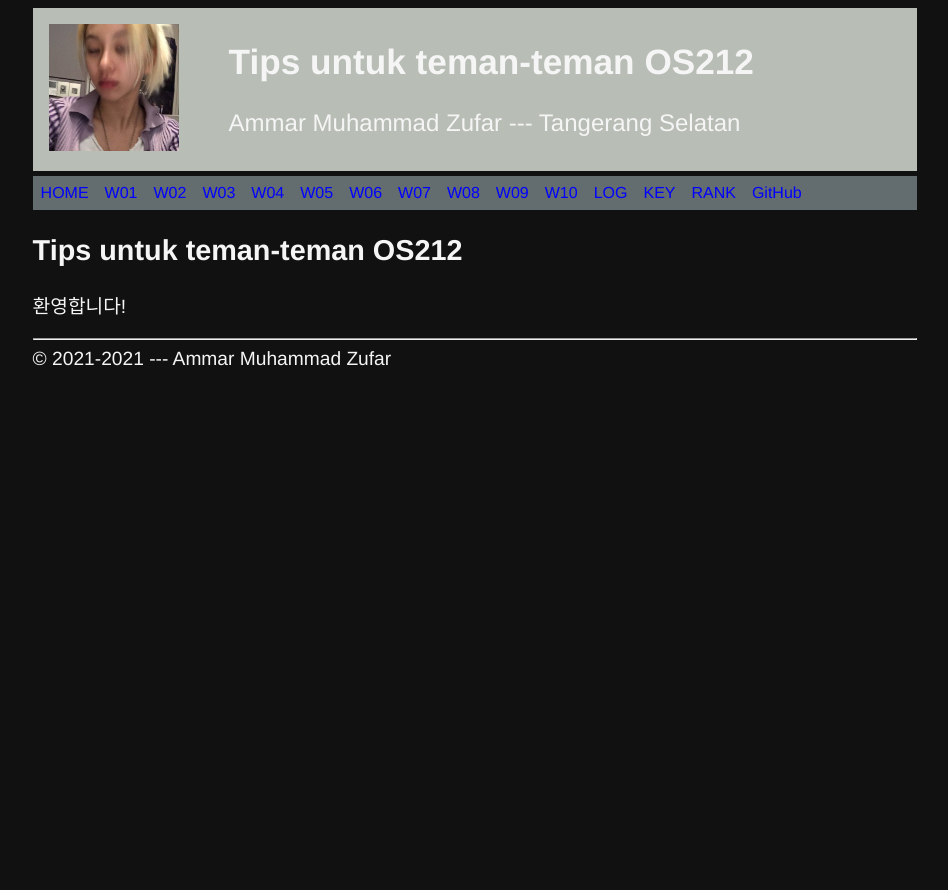
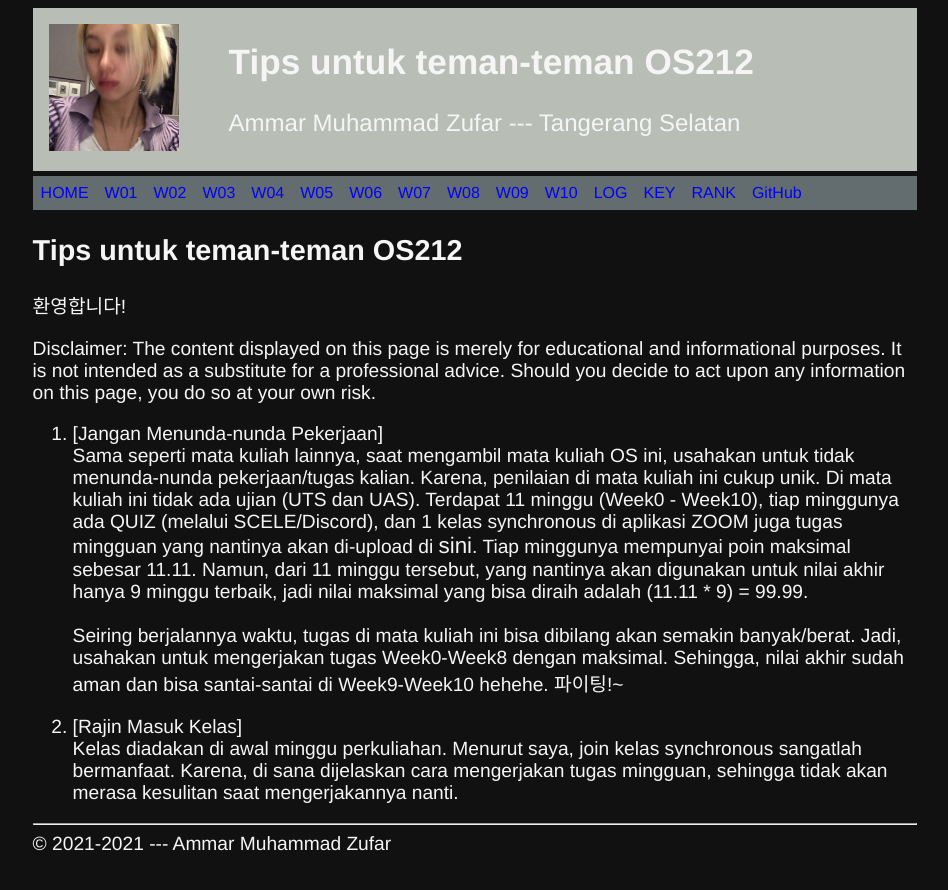
Before and after one commit to amzufar/os211, a Jekyll site: the page built from w10.md, in a window 1280 px wide. Shown: the top 890 px of the page, without its empty margins (165-1113 px from the left). Built offline with Jekyll 4.4.1, drawn with Linux system fonts in a browser that asks for light colours; our own code applies the rules of GitHub Pages for plain Markdown files.

Commit message:
modified: w10.md mylog.txt

```diff
--- a/TXT/mylog.txt
+++ b/TXT/mylog.txt
@@ -61,3 +61,6 @@ ZCZC W09 30 L23 Discord: Pop Quiz
 ZCZC W10 30 L01 SCELE related: Pop Quiz
 ZCZC W10 30 L11 Assignment #1: Reading chapter 12
 ZCZC W10 60 L12 Assignment #2: review top 10
+ZCZC W10 60 L13 Assignment #3: creating TTLoTW
+ZCZC W10 600 L14 Assignment #4: LFS Chapter 8
+ZCZC W10 50 L99 QUIZ
--- a/w10.md
+++ b/w10.md
@@ -6,3 +6,12 @@ permalink: /W10/
 # Tips untuk teman-teman OS212
 
 환영합니다!
+
+Disclaimer: The content displayed on this page is merely for educational and informational purposes. It is not intended as a substitute for a professional advice. Should you decide to act upon any information on this page, you do so at your own risk.
+
+1. [Jangan Menunda-nunda Pekerjaan]<br>
+Sama seperti mata kuliah lainnya, saat mengambil mata kuliah OS ini, usahakan untuk tidak menunda-nunda pekerjaan/tugas kalian. Karena, penilaian di mata kuliah ini cukup unik. Di mata kuliah ini tidak ada ujian (UTS dan UAS). Terdapat 11 minggu (Week0 - Week10), tiap minggunya ada QUIZ (melalui SCELE/Discord), dan 1 kelas synchronous di aplikasi ZOOM juga tugas mingguan yang nantinya akan di-upload di <a href="https://osp4diss.vlsm.org/">sini</a>. Tiap minggunya mempunyai poin maksimal sebesar 11.11. Namun, dari 11 minggu tersebut, yang nantinya akan digunakan untuk nilai akhir hanya 9 minggu terbaik, jadi nilai maksimal yang bisa diraih adalah (11.11 * 9) = 99.99. <br><br>
+Seiring berjalannya waktu, tugas di mata kuliah ini bisa dibilang akan semakin banyak/berat. Jadi, usahakan untuk mengerjakan tugas Week0-Week8 dengan maksimal. Sehingga, nilai akhir sudah aman dan bisa santai-santai di Week9-Week10 hehehe. 파이팅!~
+
+2. [Rajin Masuk Kelas]<br>
+Kelas diadakan di awal minggu perkuliahan. Menurut saya, join kelas synchronous sangatlah bermanfaat. Karena, di sana dijelaskan cara mengerjakan tugas mingguan, sehingga tidak akan merasa kesulitan saat mengerjakannya nanti.
```
